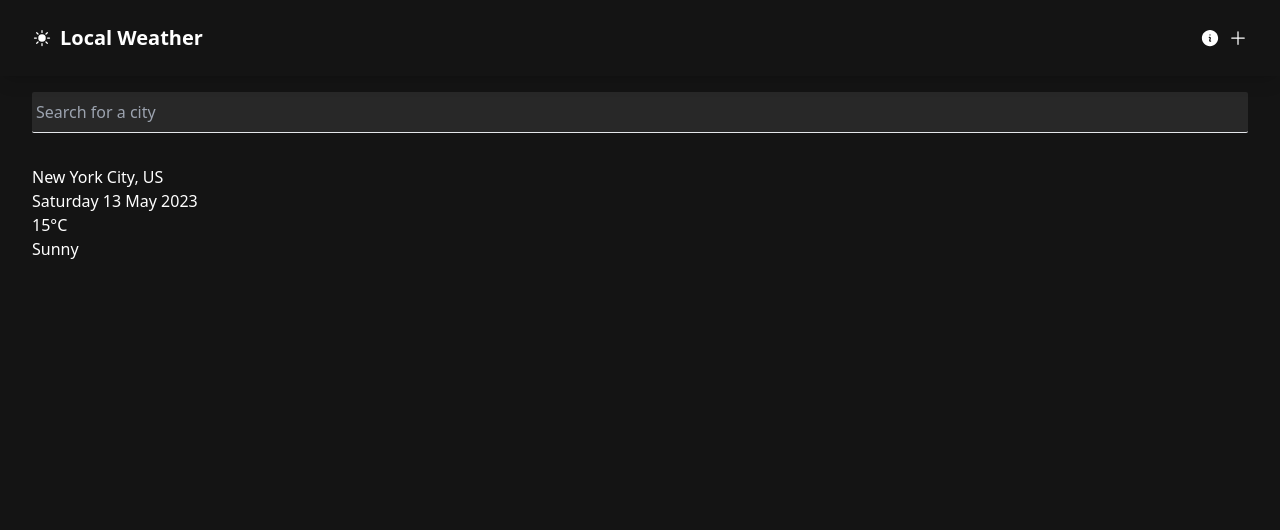
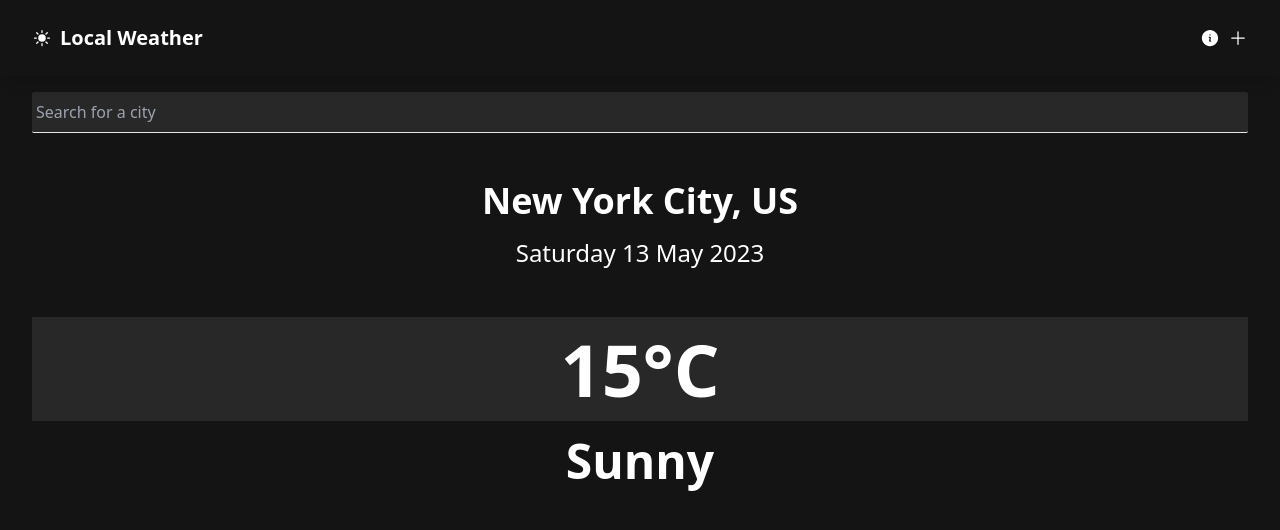
Before and after one commit to paresiqbal/react-weather, a React (Vite) app: page / in a window 1280 px wide. Shown: the top 530 px of the page. Built offline with nearby package versions, Linux system fonts and the light colour scheme.

Commit message:
Adding styles

```diff
--- a/src/pages/Dashboard.jsx
+++ b/src/pages/Dashboard.jsx
@@ -34,7 +34,7 @@ export default function Dashboard() {
   };
 
   return (
-    <main className="container text-white">
+    <main className="container text-white text-center">
       <div className="pt-4 mb-8 relative">
         <input
           type="text"
@@ -42,13 +42,13 @@ export default function Dashboard() {
           className="py-2 px-1 w-full bg-weather-secondary border-b rounded-sm focus:border-weather-secondary focus:outline-none focus:shadow-[0px_1px_0_0_#004E71]"
         />
       </div>
-      <div>
-        <div>New York City, US</div>
-        <div>{dateBuilder(new Date())}</div>
+      <div className="flex flex-col gap-4 py-4">
+        <h1 className="text-4xl font-bold">New York City, US</h1>
+        <h2 className="text-2xl">{dateBuilder(new Date())}</h2>
       </div>
-      <div>
-        <div>15°C</div>
-        <div>Sunny</div>
+      <div className="flex flex-col gap-4 pt-8">
+        <div className="text-7xl font-bold p-4 bg-weather-secondary">15°C</div>
+        <h1 className="text-5xl font-bold">Sunny</h1>
       </div>
     </main>
   );
```
